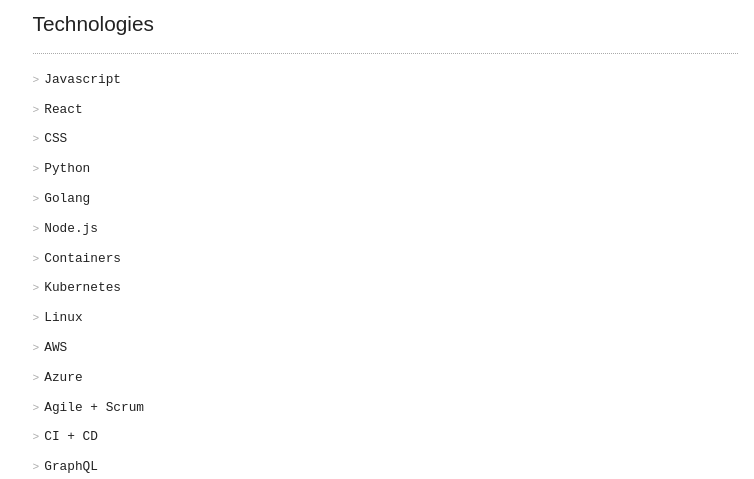
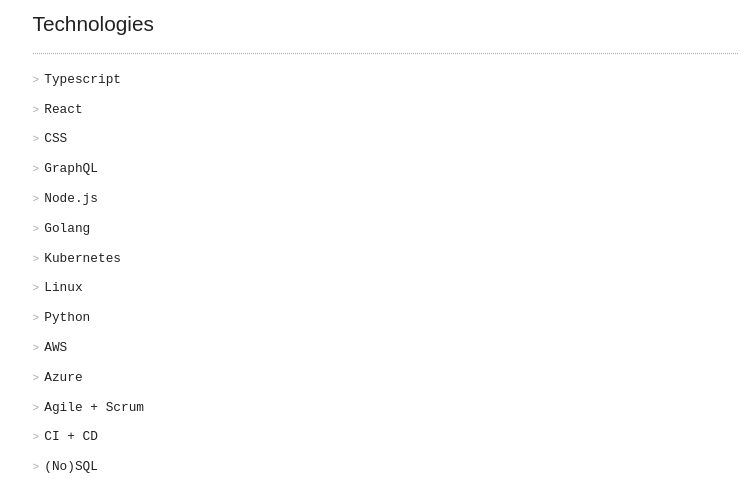
Before and after one commit to banjeremy/banjeremy.github.io, a Gatsby site: page /resume in a window 1280 px wide. Shown: the part 321-800 px from the top of the page, without its empty margins (255-1009 px from the left). Built offline with nearby package versions, Linux system fonts and the light colour scheme; Gatsby itself is replaced by a stand-in of ours.

Commit message:
Update jeremy_jones_resume.md

```diff
--- a/data/markdown/jeremy_jones_resume.md
+++ b/data/markdown/jeremy_jones_resume.md
@@ -18,20 +18,19 @@
 
 ---
 
-- Javascript
+- Typescript
 - React
 - CSS
-- Python
+- GraphQL
+- Node.js
 - Golang
-- Node.js
-- Containers
 - Kubernetes
 - Linux
+- Python
 - AWS
 - Azure
 - Agile + Scrum
 - CI + CD
-- GraphQL
 - (No)SQL
 
 ## Experience
```
